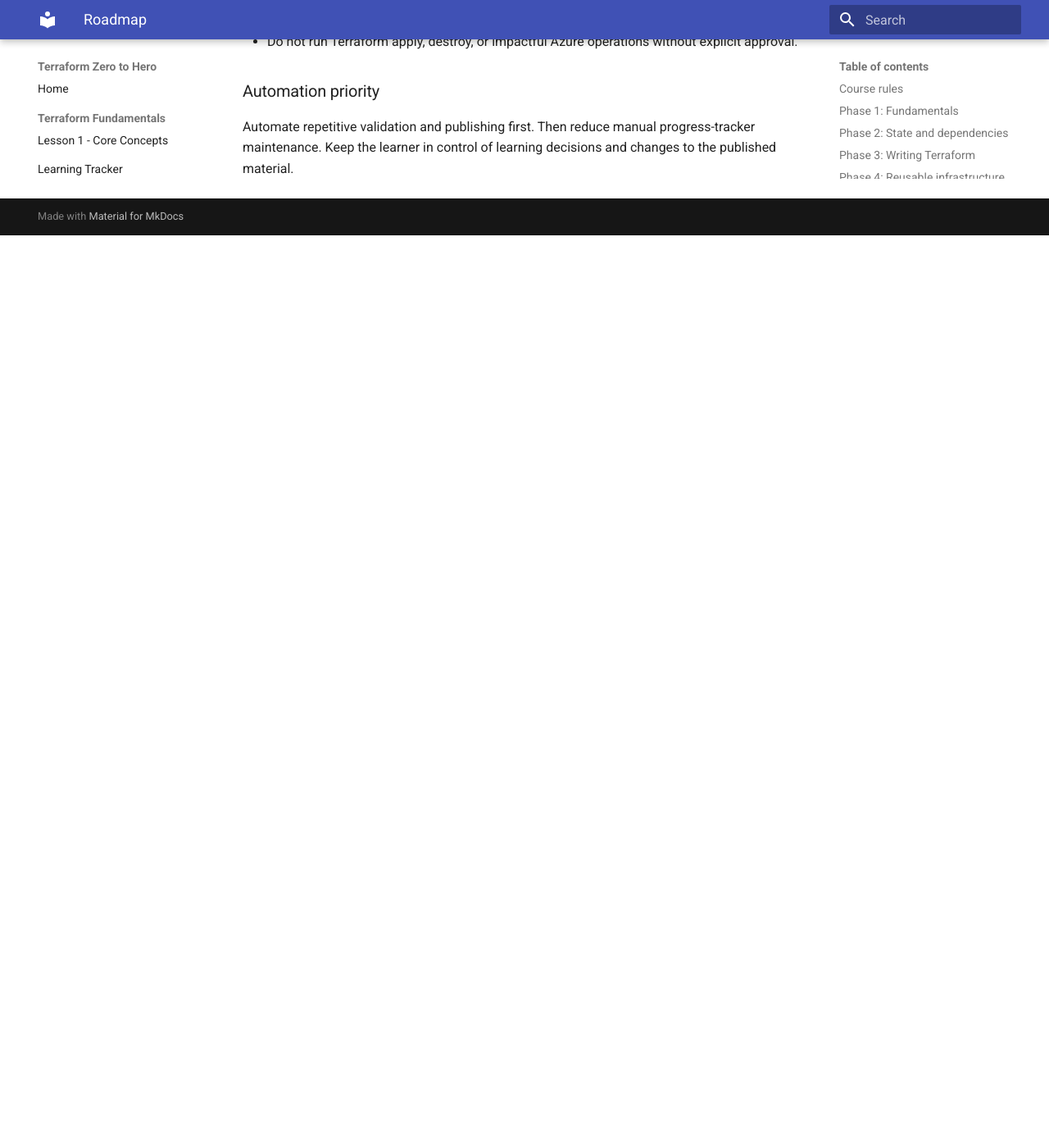
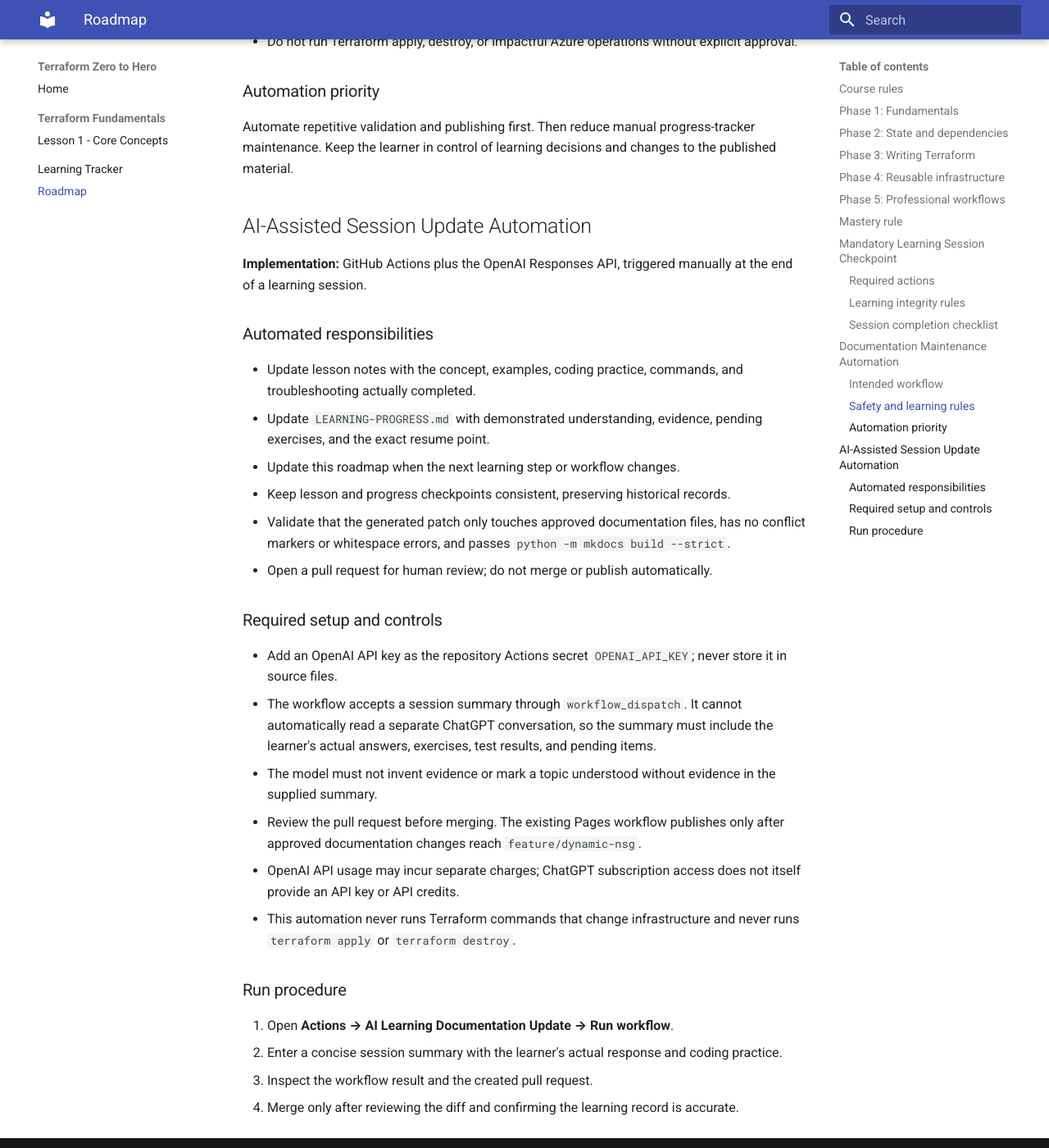
Before and after one commit to pshewale-dev/terraform-azure-lab, an MkDocs documentation site: the page built from docs/LEARNING-ROADMAP.md, in a window 1280 px wide and 1400 px high, scrolled down 3755 px. Shown: the whole window at 82% size. Built offline with MkDocs 1.6.1 and Material for MkDocs 9.7.7, drawn with Linux system fonts in a browser that asks for light colours; before the commit the page ends 4042 px from its top, so only the background shows below that.

Commit message:
docs: document AI-assisted learning update automation

```diff
--- a/docs/LEARNING-ROADMAP.md
+++ b/docs/LEARNING-ROADMAP.md
@@ -106,3 +106,29 @@ Before ending each learning session, update the learning documentation.
 
 ### Automation priority
 Automate repetitive validation and publishing first. Then reduce manual progress-tracker maintenance. Keep the learner in control of learning decisions and changes to the published material.
+
+## AI-Assisted Session Update Automation
+
+**Implementation:** GitHub Actions plus the OpenAI Responses API, triggered manually at the end of a learning session.
+
+### Automated responsibilities
+- Update lesson notes with the concept, examples, coding practice, commands, and troubleshooting actually completed.
+- Update `LEARNING-PROGRESS.md` with demonstrated understanding, evidence, pending exercises, and the exact resume point.
+- Update this roadmap when the next learning step or workflow changes.
+- Keep lesson and progress checkpoints consistent, preserving historical records.
+- Validate that the generated patch only touches approved documentation files, has no conflict markers or whitespace errors, and passes `python -m mkdocs build --strict`.
+- Open a pull request for human review; do not merge or publish automatically.
+
+### Required setup and controls
+- Add an OpenAI API key as the repository Actions secret `OPENAI_API_KEY`; never store it in source files.
+- The workflow accepts a session summary through `workflow_dispatch`. It cannot automatically read a separate ChatGPT conversation, so the summary must include the learner's actual answers, exercises, test results, and pending items.
+- The model must not invent evidence or mark a topic understood without evidence in the supplied summary.
+- Review the pull request before merging. The existing Pages workflow publishes only after approved documentation changes reach `feature/dynamic-nsg`.
+- OpenAI API usage may incur separate charges; ChatGPT subscription access does not itself provide an API key or API credits.
+- This automation never runs Terraform commands that change infrastructure and never runs `terraform apply` or `terraform destroy`.
+
+### Run procedure
+1. Open **Actions → AI Learning Documentation Update → Run workflow**.
+2. Enter a concise session summary with the learner's actual response and coding practice.
+3. Inspect the workflow result and the created pull request.
+4. Merge only after reviewing the diff and confirming the learning record is accurate.
```
